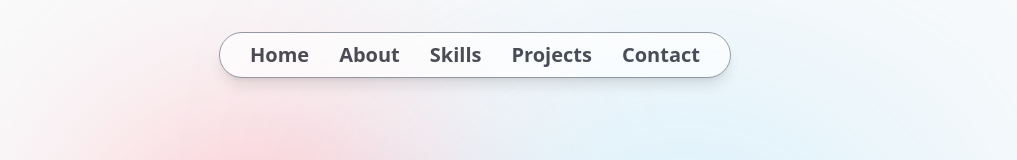
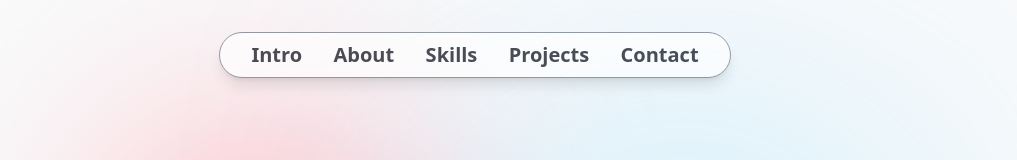
Before and after one commit to ZVKubajak/Portfolio, a React (Vite) app: page / in a window 1280 px wide. Shown: the top 160 px of the page, without its empty margins (165-1182 px from the left). Built offline with nearby package versions, Linux system fonts and the light colour scheme.

Commit message:
Created Intro.tsx

```diff
--- a/src/App.tsx
+++ b/src/App.tsx
@@ -1,4 +1,5 @@
 import Header from "./layout/Header";
+import Intro from "./components/Intro";
 
 function App() {
   return (
@@ -8,6 +9,8 @@ function App() {
       <main className="relative h-[5000px]">
         <div className="absolute top-36 left-16 sm:left-44 md:left-60 lg:left-32 xl:left-72 2xl:left-96 -z-10 bg-rose-300 2xl:bg-rose-400 h-72 w-72 rounded-full blur-[120px] 2xl:blur-[150px]" />
         <div className="hidden lg:block absolute top-52 right-32 xl:right-72 2xl:right-96 -z-10 bg-sky-300 2xl:bg-sky-400 h-72 w-72 rounded-full blur-[150px] 2xl:blur-[180px]" />
+
+        <Intro />
       </main>
     </>
   );
--- /dev/null
+++ b/src/components/Intro.tsx
@@ -0,0 +1,9 @@
+const Intro = () => {
+  return (
+    <section>
+      <div></div>
+    </section>
+  );
+};
+
+export default Intro;
--- a/src/lib/sections.ts
+++ b/src/lib/sections.ts
@@ -2,8 +2,8 @@
 
 const sections = [
   {
-    name: "Home",
-    reference: "#home",
+    name: "Intro",
+    reference: "#intro",
   },
   {
     name: "About",
```
